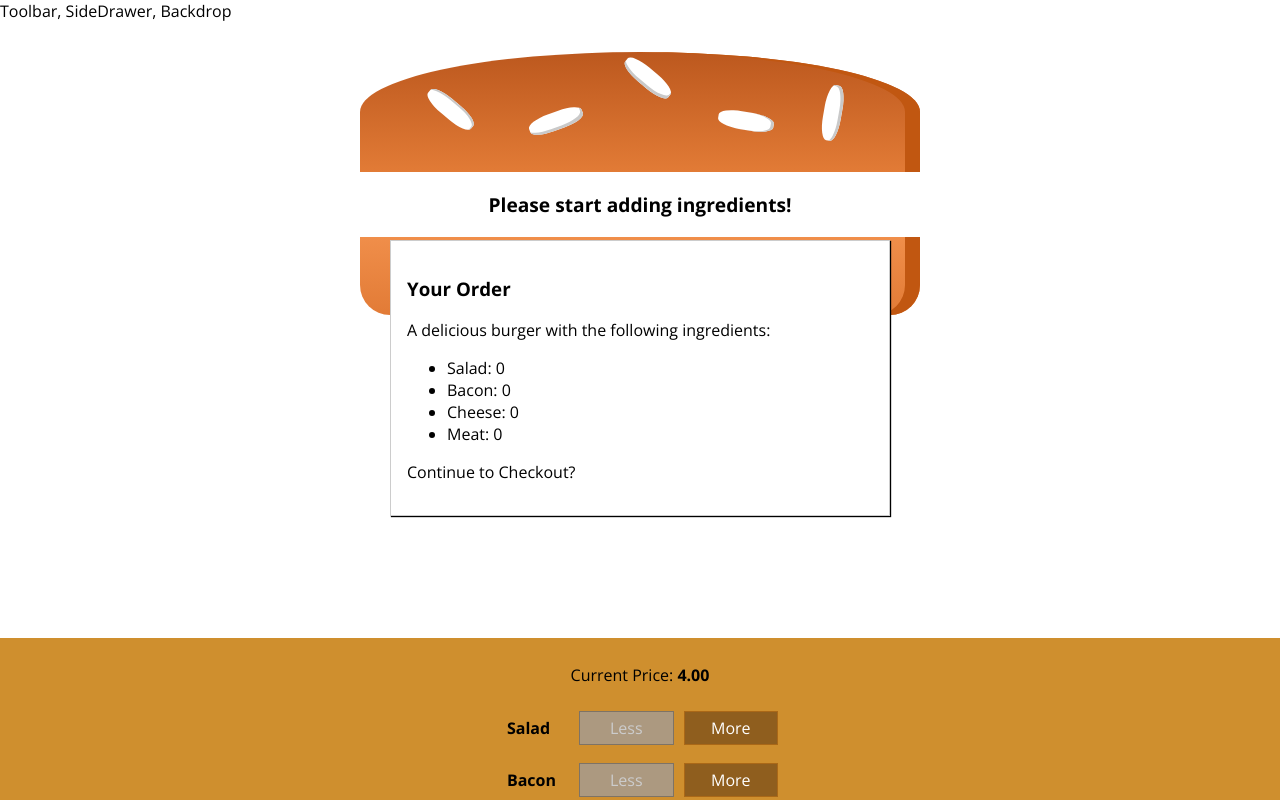
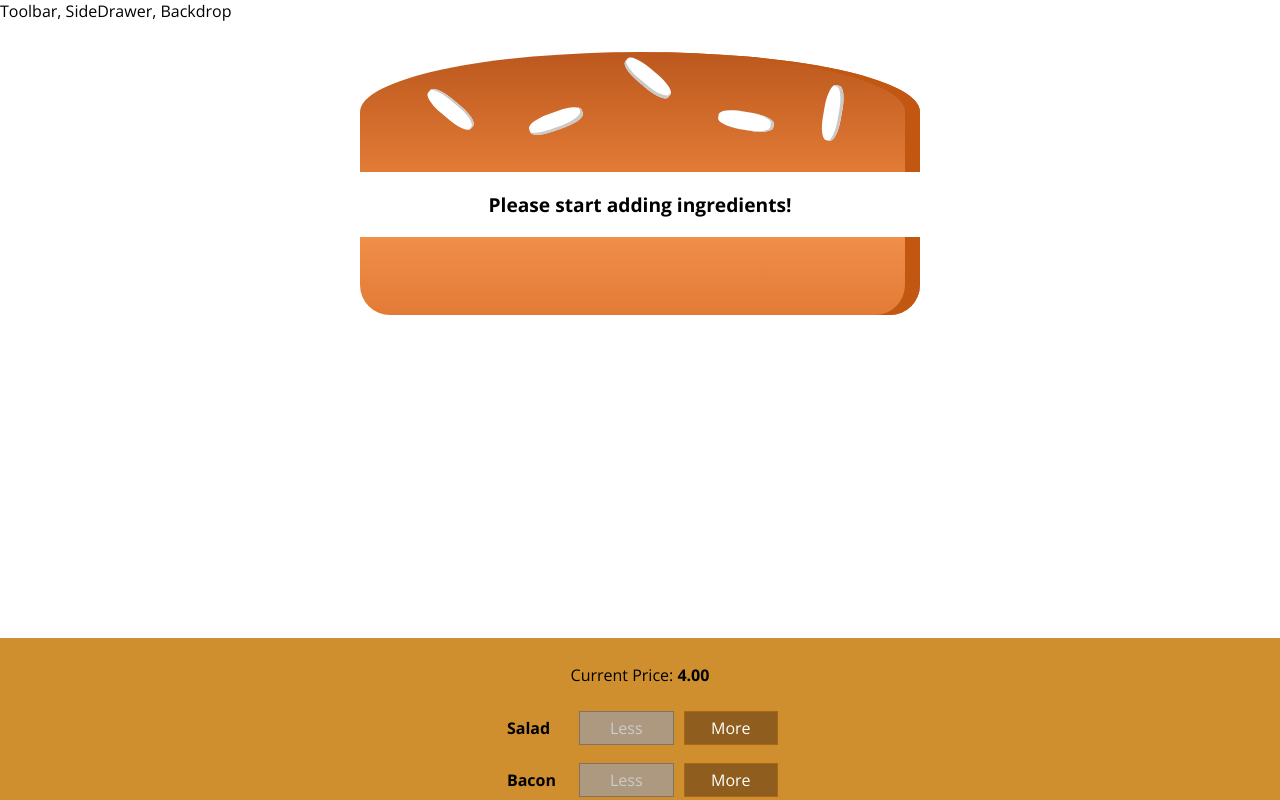
Before and after one commit to DanielRozov/burger_app, a React (Create React App) app: page / in a window 1280 px wide. Shown: the top 800 px of the page. Built offline with nearby package versions, Linux system fonts and the light colour scheme.

Commit message:
Created showing and hiding Modal (with animation!)

```diff
--- a/src/components/Burger/BuildControls/BuildControls.js
+++ b/src/components/Burger/BuildControls/BuildControls.js
@@ -24,7 +24,8 @@
     ))}
     <button
       className={classes.OrderButton}
-      disabled={!props.purchasable}>ORDER NOW</button>
+      disabled={!props.purchasable}
+      onClick={props.ordered}>ORDER NOW</button>
   </div>
 );
 
--- a/src/components/UI/Modal/Modal.js
+++ b/src/components/UI/Modal/Modal.js
@@ -3,7 +3,12 @@
 import classes from './Modal.module.css'
 
 const modal = (props) => (
-  <div className={classes.Modal}>
+  <div
+    className={classes.Modal}
+    style={{
+      transform: props.show ? 'translateY(0)' : 'translateY(-100vh)',
+      opacity: props.show ? '1' : '0'
+    }}>
     {props.children}
   </div>
 );
--- a/src/containers/BurgerBuilder/BurgerBuilder.js
+++ b/src/containers/BurgerBuilder/BurgerBuilder.js
@@ -22,7 +22,8 @@
       meat: 0
     },
     totalPrice: 4,
-    purchasable: false
+    purchasable: false,
+    purchasing: false,
   }
 
   updatePurchaseState(ingredients) {
@@ -67,6 +68,10 @@
     this.updatePurchaseState(updatedIngredients);
   }
 
+  purchaseHandler = () => {
+    this.setState({ purchasing: true });
+  }
+
   render() {
     const disabledInfo = {
       ...this.state.ingredients
@@ -76,7 +81,7 @@
     }
     return (
       <Auxiliary>
-        <Modal>
+        <Modal show={this.state.purchasing}>
           <OrderSummary ingredients={this.state.ingredients} />
         </Modal>
         <Burger ingredients={this.state.ingredients} />
@@ -85,6 +90,7 @@
           ingredientRemoved={this.removeIngredientHandler}
           disabled={disabledInfo}
           purchasable={this.state.purchasable}
+          ordered={this.purchaseHandler}
           price={this.state.totalPrice}
         />
       </Auxiliary>
```
